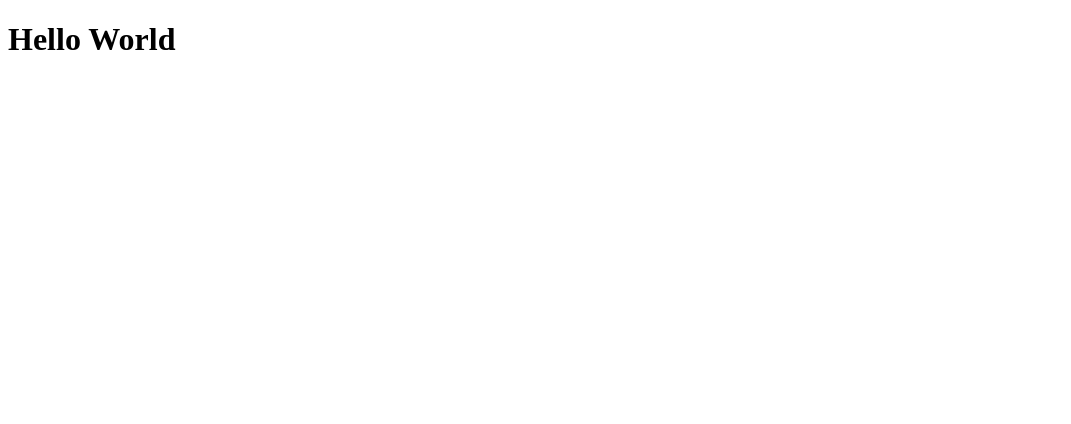
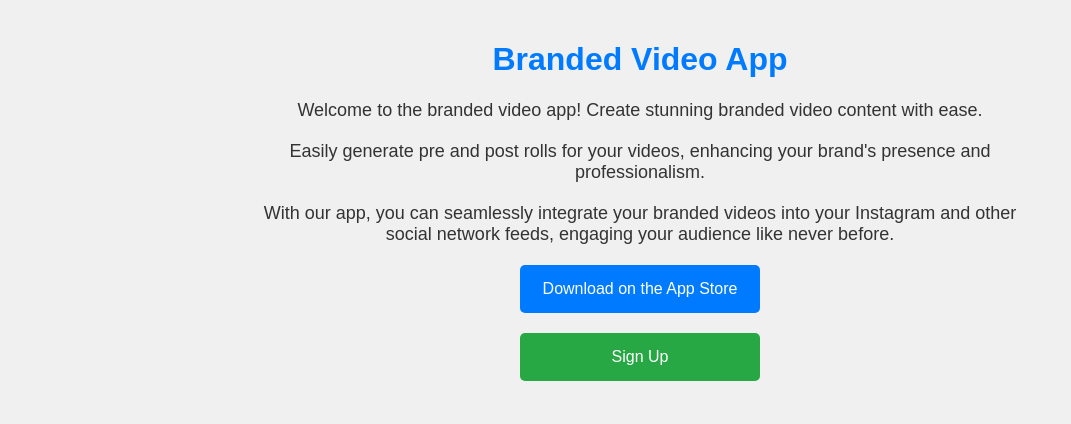
Before and after one commit to romaHerman/-romaherman.github.io, a plain HTML site: page index.html in a window 1280 px wide. Shown: the whole page, without its empty margins (0-1071 px from the left). Drawn offline with Linux system fonts and the light colour scheme.

Commit message:
html improved

```diff
--- a/index.html
+++ b/index.html
@@ -1,12 +1,72 @@
 <!DOCTYPE html>
 <html lang="en">
     <head>
+        <meta name="google-adsense-account" content="ca-pub-1709434944682746">
             <meta charset="UTF-8">
-    <meta name="google-adsense-account" content="ca-pub-1709434944682746">
                 <meta name="viewport" content="width=device-width, initial-scale=1.0">
-    <title>Hello World 1</title>
+                    <title>Branded Video App</title>
+                    <style>
+                        body {
+                            font-family: Arial, sans-serif;
+                            margin: 0;
+                            padding: 0;
+                            background-color: #f0f0f0;
+                            color: #333;
+                        }
+                        .container {
+                            max-width: 800px;
+                            margin: 0 auto;
+                            padding: 20px;
+                        }
+                        h1 {
+                            text-align: center;
+                            color: #007bff;
+                        }
+                        p {
+                            text-align: center;
+                            margin-top: 20px;
+                            font-size: 18px;
+                        }
+                        .app-download-btn {
+                            display: block;
+                            width: 200px;
+                            margin: 20px auto;
+                            padding: 15px 20px;
+                            text-align: center;
+                            background-color: #007bff;
+                            color: #fff;
+                            text-decoration: none;
+                            border-radius: 5px;
+                            transition: background-color 0.3s ease;
+                        }
+                        .app-download-btn:hover {
+                            background-color: #0056b3;
+                        }
+                        .sign-up-btn {
+                            display: block;
+                            width: 200px;
+                            margin: 20px auto;
+                            padding: 15px 20px;
+                            text-align: center;
+                            background-color: #28a745;
+                            color: #fff;
+                            text-decoration: none;
+                            border-radius: 5px;
+                            transition: background-color 0.3s ease;
+                        }
+                        .sign-up-btn:hover {
+                            background-color: #218838;
+                        }
+                    </style>
                 </head>
     <body>
-    <h1>Hello World</h1>
+        <div class="container">
+            <h1>Branded Video App</h1>
+            <p>Welcome to the branded video app! Create stunning branded video content with ease.</p>
+            <p>Easily generate pre and post rolls for your videos, enhancing your brand's presence and professionalism.</p>
+            <p>With our app, you can seamlessly integrate your branded videos into your Instagram and other social network feeds, engaging your audience like never before.</p>
+            <a href="https://www.apple.com/app-store/" class="app-download-btn">Download on the App Store</a>
+            <a href="#" class="sign-up-btn">Sign Up</a>
+        </div>
     </body>
 </html>
```
Lines whose indentation alone changed are shown as unchanged.
